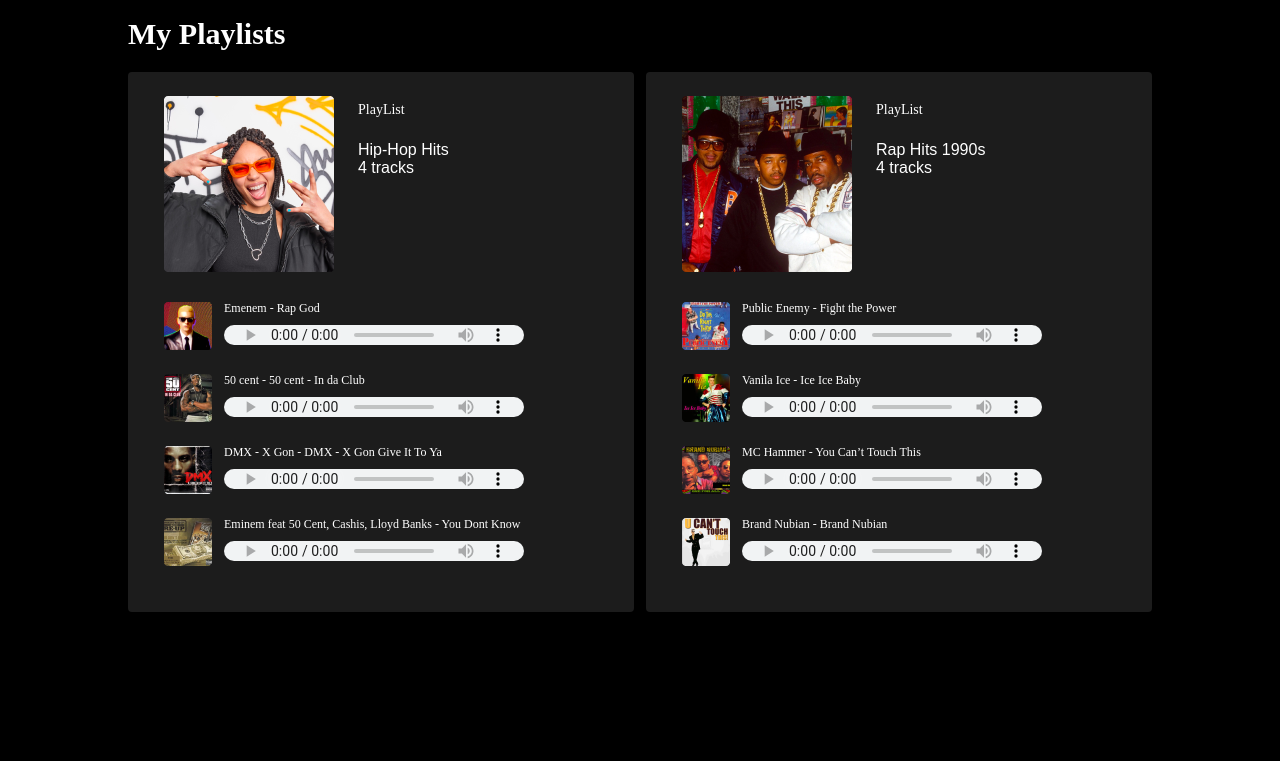
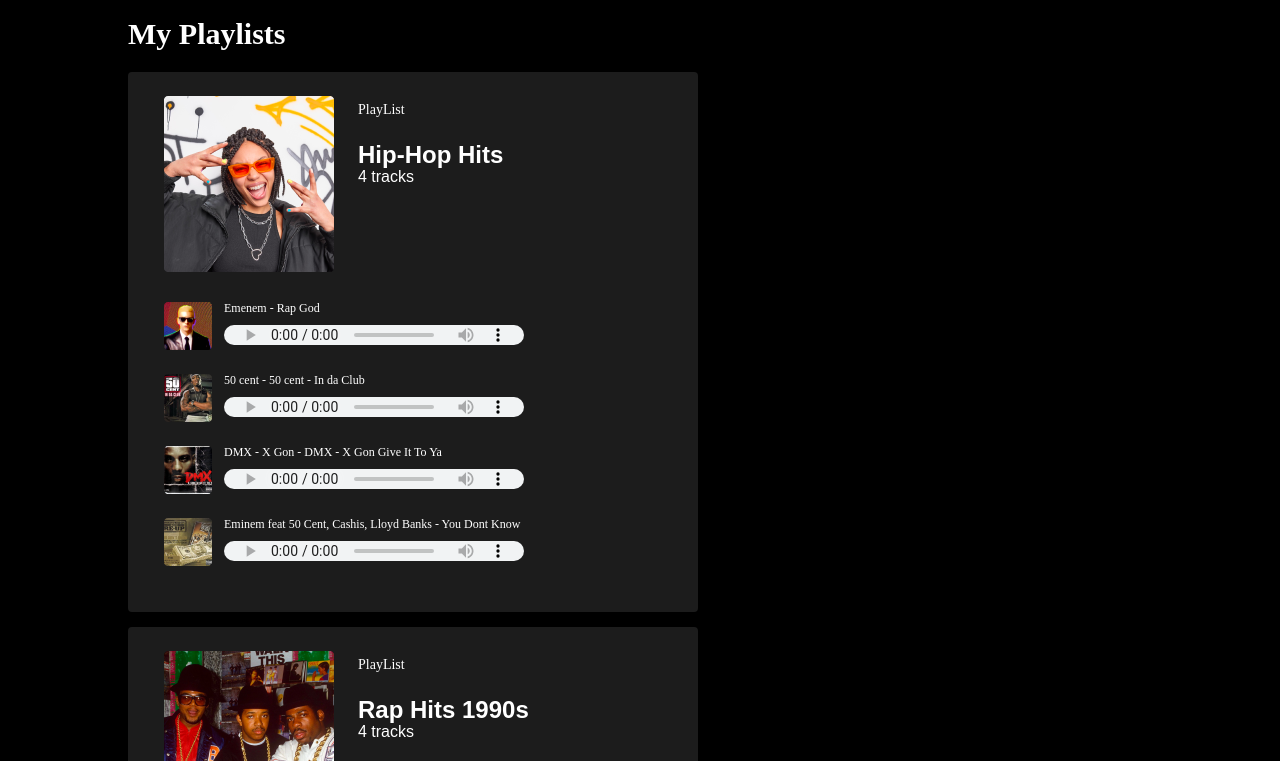
Before and after one commit to Anna6463/inPlayMusic, a plain HTML site: page index.html in a window 1280 px wide. Shown: the part 39-800 px from the top of the page. Drawn offline with Linux system fonts and the light colour scheme; a web font is replaced by a local one.

Commit message:
Add files via upload
изменена структура файлов, добавлен 'module'

```diff
--- a/css/style.css
+++ b/css/style.css
@@ -35,15 +35,21 @@
 }
 .playlists{
   display: flex;
+  flex-wrap: wrap;
+  justify-content: space-between;
+
 }
 .playlist{
   background-color: rgb(28, 28, 28);
-  width: 570px;
+  min-width: 570px;
   height: 540px;
   border-radius: 4px;
+  margin-bottom: 15px;
+  flex: 0 1 30%;
+
 }
 
-.playlist:not(:last-child){
+.playlist:not(:nth-child(2n)){
   margin-right: 12px;
 }
 
--- a/index.html
+++ b/index.html
@@ -21,21 +21,11 @@
             <h1 class="main__title">My Playlists</h1>
             <section class="playlists">
 
+            </section>
+        </div>
+   </main>
 
 
-
-
-            </section>
-        </div>
-
-
-
-
-
-
-    </main>
-
-
-<script src="js/player.js"></script>
+<script src="js/player.js" type="module"></script>
 </body>
 </html>
--- /dev/null
+++ b/js/createElement.js
@@ -0,0 +1,15 @@
+// Helper function to create elements
+export function createElement(
+  tag,
+  className = "",
+  attributes = {},
+  textContent = ""
+) {
+  const element = document.createElement(tag);
+  if (className) element.className = className;
+  Object.keys(attributes).forEach((attr) =>
+    element.setAttribute(attr, attributes[attr])
+  );
+  if (textContent) element.textContent = textContent;
+  return element;
+}
--- /dev/null
+++ b/js/data.js
@@ -0,0 +1,123 @@
+//data
+
+export let playlist = [];
+
+playlist[0] = {
+  number: 1,
+  title: "Hip-Hop Hits",
+  coverImageUrl: "img/playlist_1.png",
+  info: {
+    totaltrackcount: 4,
+    totaltrackDurationInSecond: 733,
+  },
+  tracks: [
+    {
+      coverImageUrl: "img/artict_1.png",
+      artistName: "Emenem",
+      title: "Rap God",
+      fileUrl: "Emenem_-_Rap_God.mp3",
+      isHot: false,
+    },
+    {
+      coverImageUrl: "img/artict_2.png",
+      artistName: "50 cent",
+      title: "50 cent - In da Club",
+      fileUrl: "50 cent - In da Club.mp3",
+      isHot: false,
+    },
+    {
+      coverImageUrl: "img/artict_3.png",
+      artistName: "DMX - X Gon",
+      title: "DMX - X Gon Give It To Ya",
+      fileUrl: "DMX - X Gon Give It To Ya.mp3",
+      isHot: true,
+    },
+    {
+      coverImageUrl: "img/artict_4.png",
+      artistName: "Eminem feat 50 Cent, Cashis, Lloyd Banks",
+      title: "You Dont Know",
+      fileUrl: "Eminem feat 50 Cent, Cashis, Lloyd Banks.mp3",
+      isHot: false,
+    },
+  ]};
+
+
+  playlist[1] = {
+  number: 2,
+  title: "Rap Hits 1990s",
+  coverImageUrl: "img/playlist_2.png",
+  info: {
+    totaltrackcount: 4,
+    totaltrackDurationInSecond: 733,
+  },
+  tracks: [
+    {
+      coverImageUrl: "img/artict_2-1.png",
+      artistName: "Public Enemy",
+      title: "Fight the Power",
+      fileUrl: "Emenem_-_Rap_God.mp3",
+      isHot: false,
+    },
+    {
+      coverImageUrl: "img/artict_2-2.png",
+      artistName: "Vanila Ice",
+      title: "Ice Ice Baby",
+      fileUrl: "50 cent - In da Club.mp3",
+      isHot: false,
+    },
+    {
+      coverImageUrl: "img/artict_2-4.png",
+      artistName: "MC Hammer",
+      title: "You Can’t Touch This",
+      fileUrl: "Eminem feat 50 Cent, Cashis, Lloyd Banks.mp3",
+      isHot: false,
+    },
+    {
+      coverImageUrl: "img/artict_2-3.png",
+      artistName: "Brand Nubian",
+      title: "Brand Nubian",
+      fileUrl: "DMX - X Gon Give It To Ya.mp3",
+      isHot: true,
+    },
+  ]
+};
+
+playlist[2] = {
+  number: 3,
+  title: "Rap Hits 1990s",
+  coverImageUrl: "img/playlist_2.png",
+  info: {
+    totaltrackcount: 4,
+    totaltrackDurationInSecond: 733,
+  },
+  tracks: [
+    {
+      coverImageUrl: "img/artict_2-1.png",
+      artistName: "Public Enemy",
+      title: "Fight the Power",
+      fileUrl: "Emenem_-_Rap_God.mp3",
+      isHot: false,
+    },
+    {
+      coverImageUrl: "img/artict_2-2.png",
+      artistName: "Vanila Ice",
+      title: "Ice Ice Baby",
+      fileUrl: "50 cent - In da Club.mp3",
+      isHot: false,
+    },
+    {
+      coverImageUrl: "img/artict_2-4.png",
+      artistName: "MC Hammer",
+      title: "You Can’t Touch This",
+      fileUrl: "Eminem feat 50 Cent, Cashis, Lloyd Banks.mp3",
+      isHot: false,
+    },
+    {
+      coverImageUrl: "img/artict_2-3.png",
+      artistName: "Brand Nubian",
+      title: "Brand Nubian",
+      fileUrl: "DMX - X Gon Give It To Ya.mp3",
+      isHot: true,
+    },
+  ]
+};
--- a/js/player.js
+++ b/js/player.js
@@ -1,161 +1,14 @@
-//data
+//var
+import { playlist } from "./data.js";
+import { renderPlaylistHeader } from "./renderPlaylistHeader.js";
 
-let playlist_1 = {
-  number: 1,
-  title: "Hip-Hop Hits",
-  coverImageUrl: "img/playlist_1.png",
-  info: {
-    totaltrackcount: 4,
-    totaltrackDurationInSecond: 733,
-  },
-  tracks: [
-    {
-      coverImageUrl: "img/artict_1.png",
-      artistName: "Emenem",
-      title: "Rap God",
-      fileUrl: "Emenem_-_Rap_God.mp3",
-      isHot: false,
-    },
-    {
-      coverImageUrl: "img/artict_2.png",
-      artistName: "50 cent",
-      title: "50 cent - In da Club",
-      fileUrl: "50 cent - In da Club.mp3",
-      isHot: false,
-    },
-    {
-      coverImageUrl: "img/artict_3.png",
-      artistName: "DMX - X Gon",
-      title: "DMX - X Gon Give It To Ya",
-      fileUrl: "DMX - X Gon Give It To Ya.mp3",
-      isHot: true,
-    },
-    {
-      coverImageUrl: "img/artict_4.png",
-      artistName: "Eminem feat 50 Cent, Cashis, Lloyd Banks",
-      title: "You Dont Know",
-      fileUrl: "Eminem feat 50 Cent, Cashis, Lloyd Banks.mp3",
-      isHot: false,
-    },
-  ],
-};
-
-let playlist_2 = {
-  number: 2,
-  title: "Rap Hits 1990s",
-  coverImageUrl: "img/playlist_2.png",
-  info: {
-    totaltrackcount: 4,
-    totaltrackDurationInSecond: 733,
-  },
-  tracks: [
-    {
-      coverImageUrl: "img/artict_2-1.png",
-      artistName: "Public Enemy",
-      title: "Fight the Power",
-      fileUrl:  "Emenem_-_Rap_God.mp3",
-      isHot: false,
-    },
-    {
-      coverImageUrl: "img/artict_2-2.png",
-      artistName: "Vanila Ice",
-      title: "Ice Ice Baby",
-      fileUrl: "50 cent - In da Club.mp3",
-      isHot: false,
-    },
-    {
-      coverImageUrl: "img/artict_2-4.png",
-      artistName: "MC Hammer",
-      title: "You Can’t Touch This",
-      fileUrl: "Eminem feat 50 Cent, Cashis, Lloyd Banks.mp3",
-      isHot: false,
-    },
-    {
-      coverImageUrl: "img/artict_2-3.png",
-      artistName: "Brand Nubian",
-      title: "Brand Nubian",
-      fileUrl: "DMX - X Gon Give It To Ya.mp3",
-      isHot: true,
-    }
-
-  ],
-};
-
-
-//var
-let getplaylists = document.querySelector('.playlists');
-
+export let getplaylists = document.querySelector(".playlists");
 
 // render
-renderPlaylist(playlist_1);
-renderPlaylist(playlist_2);
+renderPlaylist(playlist[0]);
+renderPlaylist(playlist[1]);
+renderPlaylist(playlist[2]);
 
 function renderPlaylist(playlistForRendering) {
-
   renderPlaylistHeader(playlistForRendering);
-
-
 }
-
-function renderPlaylistHeader(playlistForRendering) {
-  let playList = document.createElement('div');
-  playList.className = (`playlists__playlist playlist`);
-  getplaylists.appendChild(playList);
-
-
-  let getPlayListHeader = document.createElement('div');
-  getPlayListHeader.className = `playlist__header`;
-  playList.appendChild(getPlayListHeader);
-
-  let playListImgElement = document.createElement("img");
-  playListImgElement.className = 'playList__img'
-  playListImgElement.src = playlistForRendering.coverImageUrl;
-  getPlayListHeader.appendChild(playListImgElement);
-
-  let playListHeader = document.createElement('div');
-  playListHeader.className = `playlist__title`;
-  getPlayListHeader.appendChild(playListHeader);
-
-  let playListTextElement = document.createElement('p');
-  playListTextElement.className = `playlist__text`;
-  playListTextElement.innerHTML = 'PlayList';
-  playListHeader.appendChild(playListTextElement);
-
-  let playListTitleElement = document.createElement("h2");
-  playListHeader.append(playlistForRendering.title);
-
-  let playListTrackCount = document.createElement('div');
-  playListTrackCount.className = `playList-${playlistForRendering.number}__TrackCount`;
-  playListTrackCount.append(playlistForRendering.info.totaltrackcount + ' '  + 'tracks');
-  playListHeader.appendChild(playListTrackCount);
-
-  function renderTrack(inputTrackForRendering) {
-    let trackElement = document.createElement("div");
-    trackElement.className = 'playlist__track';
-
-    let coverElement = document.createElement("img");
-    coverElement.className = 'track__img';
-    coverElement.src = inputTrackForRendering.coverImageUrl;
-    trackElement.append(coverElement);
-
-      let trackElementName = document.createElement("div");
-      trackElementName.className = 'playList__trakName';
-      trackElementName.append(
-      inputTrackForRendering.artistName + " - " + inputTrackForRendering.title);
-
-    let playerElement = document.createElement("audio");
-    playerElement.className = 'track__audio';
-    playerElement.src = inputTrackForRendering.fileUrl;
-    playerElement.controls = true;
-    trackElementName.append(playerElement);
-
-    trackElement.appendChild(trackElementName);
-
-    playList.appendChild(trackElement);
-  }
-
-  renderTrack(playlistForRendering.tracks[0]);
-  renderTrack(playlistForRendering.tracks[1]);
-  renderTrack(playlistForRendering.tracks[2]);
-  renderTrack(playlistForRendering.tracks[3]);
-}
--- /dev/null
+++ b/js/renderPlaylistHeader.js
@@ -0,0 +1,47 @@
+import { createElement } from "./createElement.js";
+import { renderTrack } from "./renderTrack.js";
+import { getplaylists } from "./player.js";
+
+//fun
+export function renderPlaylistHeader(playlistForRendering) {
+  const playList = createElement("div", "playlists__playlist playlist");
+  getplaylists.appendChild(playList);
+
+  const getPlayListHeader = createElement("div", "playlist__header");
+  playList.appendChild(getPlayListHeader);
+
+  const playListImgElement = createElement("img", "playList__img", {
+    src: playlistForRendering.coverImageUrl,
+  });
+  getPlayListHeader.appendChild(playListImgElement);
+
+  const playListHeader = createElement("div", "playlist__title");
+  getPlayListHeader.appendChild(playListHeader);
+
+  const playListTextElement = createElement(
+    "p",
+    "playlist__text",
+    {},
+    "PlayList"
+  );
+  playListHeader.appendChild(playListTextElement);
+
+  const playListTitleElement = createElement(
+    "h2",
+    "",
+    {},
+    playlistForRendering.title
+  );
+  playListHeader.appendChild(playListTitleElement);
+
+  const playListTrackCount = createElement(
+    "div",
+    `playList-${playlistForRendering.number}__TrackCount`,
+    {},
+    `${playlistForRendering.info.totaltrackcount} tracks`
+  );
+  playListHeader.appendChild(playListTrackCount);
+
+  // Render tracks
+  playlistForRendering.tracks.forEach((track) => renderTrack(track, playList));
+}
--- /dev/null
+++ b/js/renderTrack.js
@@ -0,0 +1,23 @@
+import { createElement } from "./createElement.js";
+
+// Render individual track
+export function renderTrack(inputTrackForRendering, playList) {
+  const trackElement = createElement("div", "playlist__track");
+
+  const coverElement = createElement("img", "track__img", {
+    src: inputTrackForRendering.coverImageUrl,
+  });
+  trackElement.appendChild(coverElement);
+
+  const trackElementName = createElement("div", "playList__trakName");
+  trackElementName.textContent = `${inputTrackForRendering.artistName} - ${inputTrackForRendering.title}`;
+
+  const playerElement = createElement("audio", "track__audio", {
+    src: inputTrackForRendering.fileUrl,
+    controls: true,
+  });
+  trackElementName.appendChild(playerElement);
+
+  trackElement.appendChild(trackElementName);
+  playList.appendChild(trackElement);
+}
```
